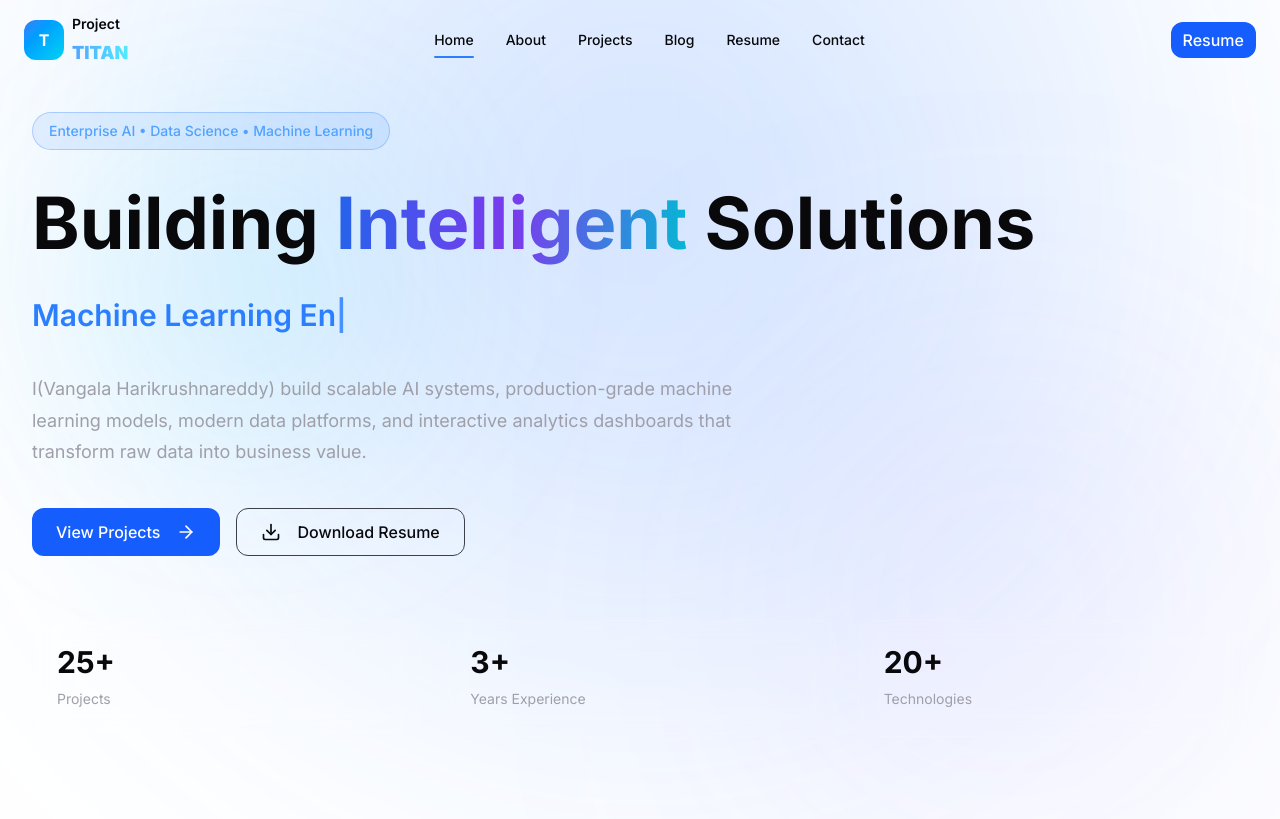
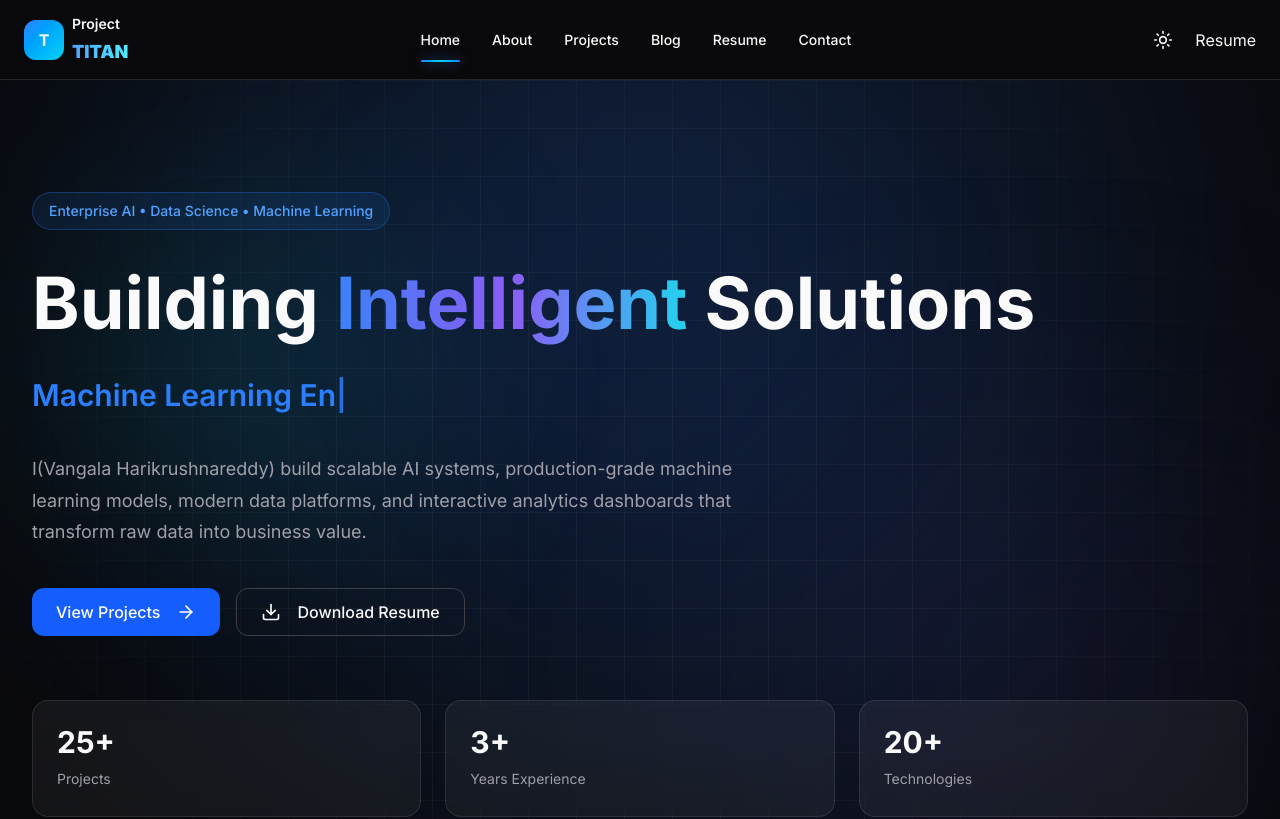
Before and after one commit to Harikrushnareddyvangala/project-titan, a Next.js app in the folder apps/web/: page / in a window 1280 px wide. Shown: the top 819 px of the page. Built offline with nearby package versions, Linux system fonts and the light colour scheme.

Commit message:
fix(ui): correct Radix Slot handling in Button component

```diff
--- a/apps/web/src/app/layout.tsx
+++ b/apps/web/src/app/layout.tsx
@@ -1,9 +1,9 @@
 import "./globals.css";
-import { Navbar } from "@/components/layout/Navbar";
 
 import type { Metadata } from "next";
 import { Inter } from "next/font/google";
 
+import { Navbar } from "@/components/layout/Navbar";
 import { ThemeProvider } from "@/providers/theme-provider";
 
 const inter = Inter({
@@ -13,69 +13,12 @@ const inter = Inter({
 });
 
 export const metadata: Metadata = {
-  metadataBase: new URL("https://example.com"),
-
   title: {
     default: "Project TITAN",
     template: "%s | Project TITAN",
   },
-
   description:
-    "Enterprise AI & Data Science Platform built with Next.js, FastAPI, Machine Learning, and Interactive Analytics.",
-
-  keywords: [
-    "Data Science",
-    "Machine Learning",
-    "Artificial Intelligence",
-    "Portfolio",
-    "Python",
-    "Power BI",
-    "Next.js",
-    "FastAPI",
-    "Gen AI",
-    "Data Analytics",
-    "Data Visualization",
-    "Data Engineering",
-    "Data Analysis",
-    "Data Science Portfolio",
-    "Data Science Projects",
-    "Data Science Portfolio Platform",
-    "Data Science Portfolio Website",
-    "Data Science Portfolio App",
-    "Data Science Portfolio Dashboard",
-    "Data Science Portfolio Management",
-    "Data Science Portfolio Management Platform",
-    "Data Science Portfolio Management App",
-    "Data Science Portfolio Management Dashboard",
-    "Data Science Portfolio Management Website",
-    "Data Science Portfolio Management System",
-    "Data Science Portfolio Management Tool",
-    "Data Science Portfolio Management Software",
-    "Data Science Portfolio Management Solution",
-    "Data Science Portfolio Management Framework",
-    "Data Science Portfolio Management Architecture",
-    "Data Science Portfolio Management Design",
-    "Data Science Portfolio Management Development",
-    "Data Science Portfolio Management Implementation",
-    "Data Science Portfolio Management Deployment",
-  ],
-
-  authors: [
-    {
-      name: "Harikrushnareddy Vangala",
-    },
-  ],
-
-  creator: "Harikrushnareddy Vangala",
-
-  openGraph: {
-    title: "Project TITAN",
-
-    description:
-      "Enterprise AI & Data Science Portfolio Platform",
-
-    type: "website",
-  },
+    "Enterprise AI & Data Science Platform",
 };
 
 export default function RootLayout({
@@ -89,9 +32,9 @@ export default function RootLayout({
       suppressHydrationWarning
     >
       <body className={inter.variable}>
-         <ThemeProvider>
-            <Navbar />
-            {children}
+        <ThemeProvider>
+          { <Navbar /> }
+          {children}
         </ThemeProvider>
       </body>
     </html>
--- a/apps/web/src/components/layout/Navbar/DesktopNav.tsx
+++ b/apps/web/src/components/layout/Navbar/DesktopNav.tsx
@@ -2,6 +2,7 @@
 
 import Link from "next/link";
 import { usePathname } from "next/navigation";
+import { motion } from "framer-motion";
 
 import { navigation } from "./navigation";
 
@@ -23,22 +24,25 @@ export function DesktopNav() {
             key={item.href}
             href={item.href}
             className={cn(
-              "relative text-sm font-medium transition-colors duration-200",
+              "relative py-2 text-sm font-medium transition-colors duration-200",
               active
                 ? "text-white"
-                : "text-zinc-400 hover:text-white",
+                : "text-zinc-400 hover:text-white"
             )}
           >
             {item.label}
 
-            <span
-              className={cn(
-                "absolute -bottom-2 left-0 h-0.5 w-full origin-left rounded-full bg-blue-500 transition-transform duration-300",
-                active
-                  ? "scale-x-100"
-                  : "scale-x-0",
-              )}
-            />
+            {active && (
+              <motion.span
+                layoutId="navbar-indicator"
+                transition={{
+                  type: "spring",
+                  stiffness: 380,
+                  damping: 30,
+                }}
+                className="absolute inset-x-0 -bottom-1 h-0.5 rounded-full bg-gradient-to-r from-blue-500 via-cyan-400 to-blue-500 shadow-[0_0_12px_rgba(59,130,246,0.7)]"
+
+            />  )}
           </Link>
         );
       })}
--- a/apps/web/src/components/layout/Navbar/MobileMenuButton.tsx
+++ b/apps/web/src/components/layout/Navbar/MobileMenuButton.tsx
@@ -1,23 +1,42 @@
 "use client";
+
+import * as React from "react";
 
 import { Menu, X } from "lucide-react";
 
-interface MobileMenuButtonProps {
+import { cn } from "@/lib/utils";
+
+export interface MobileMenuButtonProps
+  extends React.ButtonHTMLAttributes<HTMLButtonElement> {
   open: boolean;
-  onClick: () => void;
 }
 
-export function MobileMenuButton({
-  open,
-  onClick,
-}: MobileMenuButtonProps) {
+export const MobileMenuButton = React.forwardRef<
+  HTMLButtonElement,
+  MobileMenuButtonProps
+>(function MobileMenuButton(
+  {
+    open,
+    className,
+    ...props
+  },
+  ref,
+) {
   return (
     <button
+      ref={ref}
       type="button"
-      onClick={onClick}
-      aria-label={open ? "Close navigation menu" : "Open navigation menu"}
       aria-expanded={open}
-      className="inline-flex h-10 w-10 items-center justify-center rounded-xl border border-white/10 bg-white/5 transition-colors hover:bg-white/10 lg:hidden"
+      aria-label={
+        open
+          ? "Close navigation menu"
+          : "Open navigation menu"
+      }
+      className={cn(
+        "inline-flex h-10 w-10 items-center justify-center rounded-xl border border-white/10 bg-white/5 hover:bg-white/10 lg:hidden",
+        className,
+      )}
+      {...props}
     >
       {open ? (
         <X className="h-5 w-5" />
@@ -26,4 +45,7 @@ export function MobileMenuButton({
       )}
     </button>
   );
-}
+});
+
+MobileMenuButton.displayName =
+  "MobileMenuButton";
--- a/apps/web/src/components/layout/Navbar/MobileNav.tsx
+++ b/apps/web/src/components/layout/Navbar/MobileNav.tsx
@@ -17,12 +17,8 @@ export function MobileNav() {
   return (
     <Dialog.Root open={open} onOpenChange={setOpen}>
       <Dialog.Trigger asChild>
-        <MobileMenuButton
-          open={open}
-          onClick={() => setOpen((value) => !value)}
-        />
-      </Dialog.Trigger>
-
+  <MobileMenuButton open={open} />
+</Dialog.Trigger>
       <Dialog.Portal>
         <Dialog.Overlay className="fixed inset-0 z-40 bg-black/60 backdrop-blur-sm lg:hidden" />
 
--- a/apps/web/src/components/layout/Navbar/Navbar.tsx
+++ b/apps/web/src/components/layout/Navbar/Navbar.tsx
@@ -1,45 +1,16 @@
-"use client";
-
-import { Button } from "@/components/ui";
-import { cn } from "@/lib/utils";
-
 import { DesktopNav } from "./DesktopNav";
 import { Logo } from "./Logo";
-import { MobileNav } from "./MobileNav";
-import { useNavbarScroll } from "./use-navbar-scroll";
+import { NavbarRight } from "./navbar-right";
 
 export function Navbar() {
-  const isScrolled = useNavbarScroll();
-
   return (
-    <header
-      className={cn(
-        "fixed inset-x-0 top-0 z-50 transition-all duration-300",
-        isScrolled
-          ? "border-b border-white/10 bg-black/70 backdrop-blur-xl shadow-lg"
-          : "bg-transparent",
-      )}
-    >
-      <div className="mx-auto flex h-20 w-full max-w-7xl items-center justify-between px-6">
-        {/* Logo */}
+    <header className="h-20 border-b border-zinc-800">
+      <div className="mx-auto flex h-full max-w-7xl items-center justify-between px-6">
         <Logo />
 
-        {/* Desktop Navigation */}
         <DesktopNav />
 
-        {/* Right Actions */}
-        <div className="flex items-center gap-3">
-          {/* Desktop Resume Button */}
-          <Button
-            size="sm"
-            className="hidden lg:inline-flex"
-          >
-            Resume
-          </Button>
-
-          {/* Mobile Navigation */}
-          <MobileNav />
-        </div>
+        <NavbarRight />
       </div>
     </header>
   );
--- a/apps/web/src/components/layout/Navbar/ThemeToggle.tsx
+++ b/apps/web/src/components/layout/Navbar/ThemeToggle.tsx
@@ -0,0 +1,31 @@
+"use client";
+
+import { Moon, Sun } from "lucide-react";
+import { useTheme } from "next-themes";
+
+import { Button } from "@/components/ui";
+
+export function ThemeToggle() {
+  const { resolvedTheme, setTheme } = useTheme();
+
+  return (
+    <Button
+      variant="ghost"
+      size="icon"
+      onClick={() =>
+        setTheme(
+          resolvedTheme === "dark"
+            ? "light"
+            : "dark",
+        )
+      }
+      aria-label="Toggle theme"
+    >
+      {resolvedTheme === "dark" ? (
+        <Sun className="h-5 w-5" />
+      ) : (
+        <Moon className="h-5 w-5" />
+      )}
+    </Button>
+  );
+}
--- /dev/null
+++ b/apps/web/src/components/layout/Navbar/navbar-right.tsx
@@ -0,0 +1,28 @@
+"use client";
+
+import { Button } from "@/components/ui";
+
+import { MobileNav } from "./MobileNav";
+import { ThemeToggle } from "./ThemeToggle";
+import Link from "next/link";
+
+export function NavbarRight() {
+  return (
+    <div className="flex items-center gap-3">
+      <ThemeToggle />
+
+      <Button
+  asChild
+  size="sm"
+  className="hidden lg:inline-flex"
+>
+  <Link
+    href="/resume.pdf" >
+    Resume
+  </Link>
+</Button>
+
+      <MobileNav />
+    </div>
+  );
+}
--- a/apps/web/src/components/ui/Button.tsx
+++ b/apps/web/src/components/ui/Button.tsx
@@ -5,7 +5,7 @@ import { Slot } from "@radix-ui/react-slot";
 import { cva, type VariantProps } from "class-variance-authority";
 import { Loader2 } from "lucide-react";
 
-import { cn, debounce, sleep } from "@/lib/utils";
+import { cn } from "@/lib/utils";
 
 const buttonVariants = cva(
   "inline-flex items-center justify-center gap-2 rounded-xl font-medium transition-all duration-200 whitespace-nowrap focus-visible:outline-none focus-visible:ring-2 focus-visible:ring-blue-500 focus-visible:ring-offset-2 disabled:pointer-events-none disabled:opacity-50",
@@ -25,7 +25,7 @@ const buttonVariants = cva(
           "hover:bg-zinc-900",
 
         destructive:
-          "bg-red-600 hover:bg-red-700 text-white",
+          "bg-red-600 text-white hover:bg-red-700",
 
         link:
           "underline-offset-4 hover:underline",
@@ -33,13 +33,9 @@ const buttonVariants = cva(
 
       size: {
         sm: "h-9 px-3",
-
         md: "h-10 px-4",
-
         lg: "h-12 px-6",
-
         xl: "h-14 px-8",
-
         icon: "h-10 w-10",
       },
     },
@@ -48,7 +44,7 @@ const buttonVariants = cva(
       variant: "default",
       size: "md",
     },
-  }
+  },
 );
 
 export interface ButtonProps
@@ -58,21 +54,49 @@ export interface ButtonProps
   loading?: boolean;
 }
 
-export function Button({
+export const Button = React.forwardRef<
+  HTMLButtonElement,
+  ButtonProps
+>(
+  (
+    {
       className,
       variant,
       size,
+      asChild = false,
       loading,
-  asChild = false,
       disabled,
       children,
       ...props
-}: ButtonProps) {
-  const Comp = asChild ? Slot : "button";
+    },
+    ref,
+  ) => {
+    if (asChild) {
+      return (
+        <Slot
+          className={cn(
+            buttonVariants({ variant, size }),
+            className,
+          )}
+          {...props}
+        >
+          <>
+        {loading && (
+          <Loader2 className="h-4 w-4 animate-spin" />
+        )}
+        {children}
+      </>
+        </Slot>
+      );
+    }
 
     return (
-    <Comp
-      className={cn(buttonVariants({ variant, size }), className)}
+      <button
+        ref={ref}
+        className={cn(
+          buttonVariants({ variant, size }),
+          className,
+        )}
         disabled={disabled || loading}
         {...props}
       >
@@ -81,8 +105,11 @@ export function Button({
         )}
 
         {children}
-    </Comp>
+      </button>
     );
-}
+  },
+);
+
+Button.displayName = "Button";
 
 export { buttonVariants };
--- a/apps/web/src/providers/theme-provider.tsx
+++ b/apps/web/src/providers/theme-provider.tsx
@@ -2,20 +2,20 @@
 
 import * as React from "react";
 import { ThemeProvider as NextThemesProvider } from "next-themes";
-import type { ThemeProviderProps } from "next-themes";
+
+interface ThemeProviderProps {
+  children: React.ReactNode;
+}
 
 export function ThemeProvider({
   children,
-  ...props
 }: ThemeProviderProps) {
   return (
     <NextThemesProvider
       attribute="class"
-      defaultTheme="system"
+      defaultTheme="dark"
       enableSystem
       disableTransitionOnChange
-      storageKey="titan-theme"
-      {...props}
     >
       {children}
     </NextThemesProvider>
```
Also changed, not shown: 1 other file (tests, documents, lock files or other folders). Lines whose indentation alone changed are shown as unchanged.
